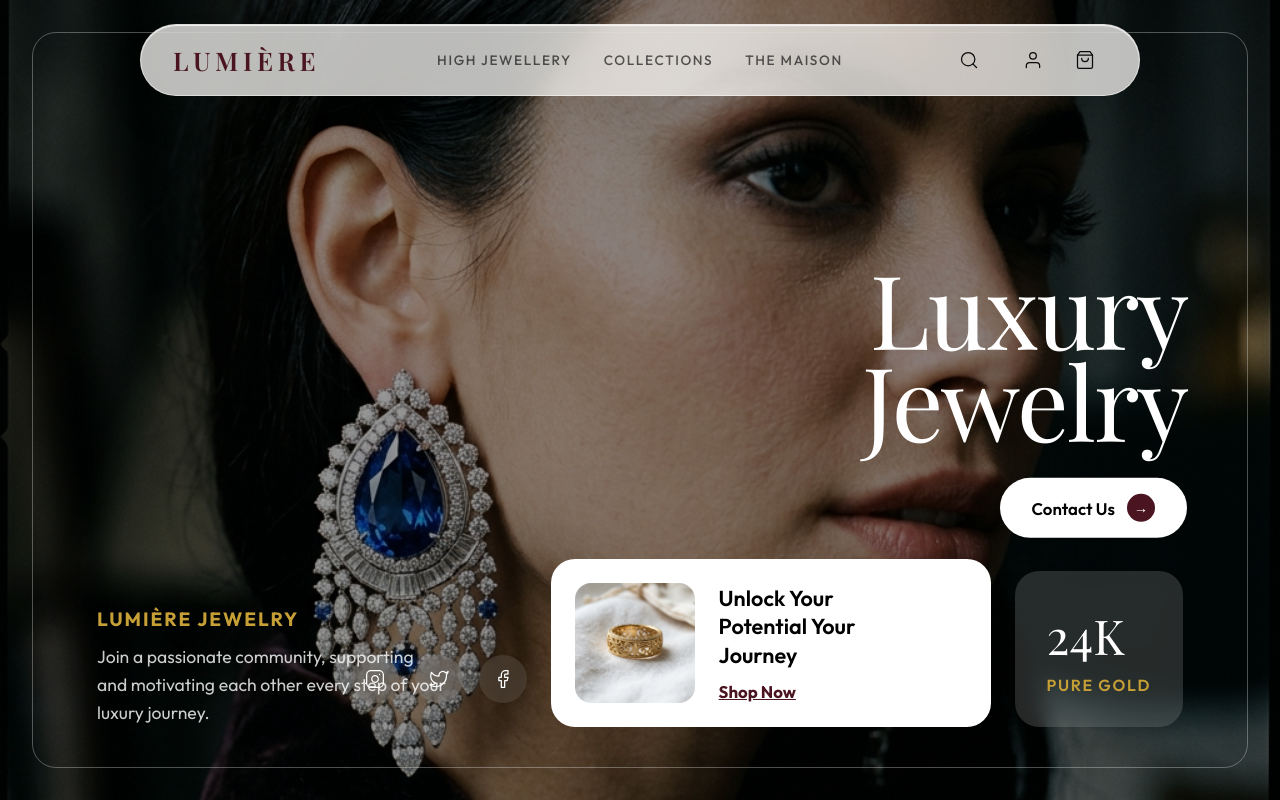
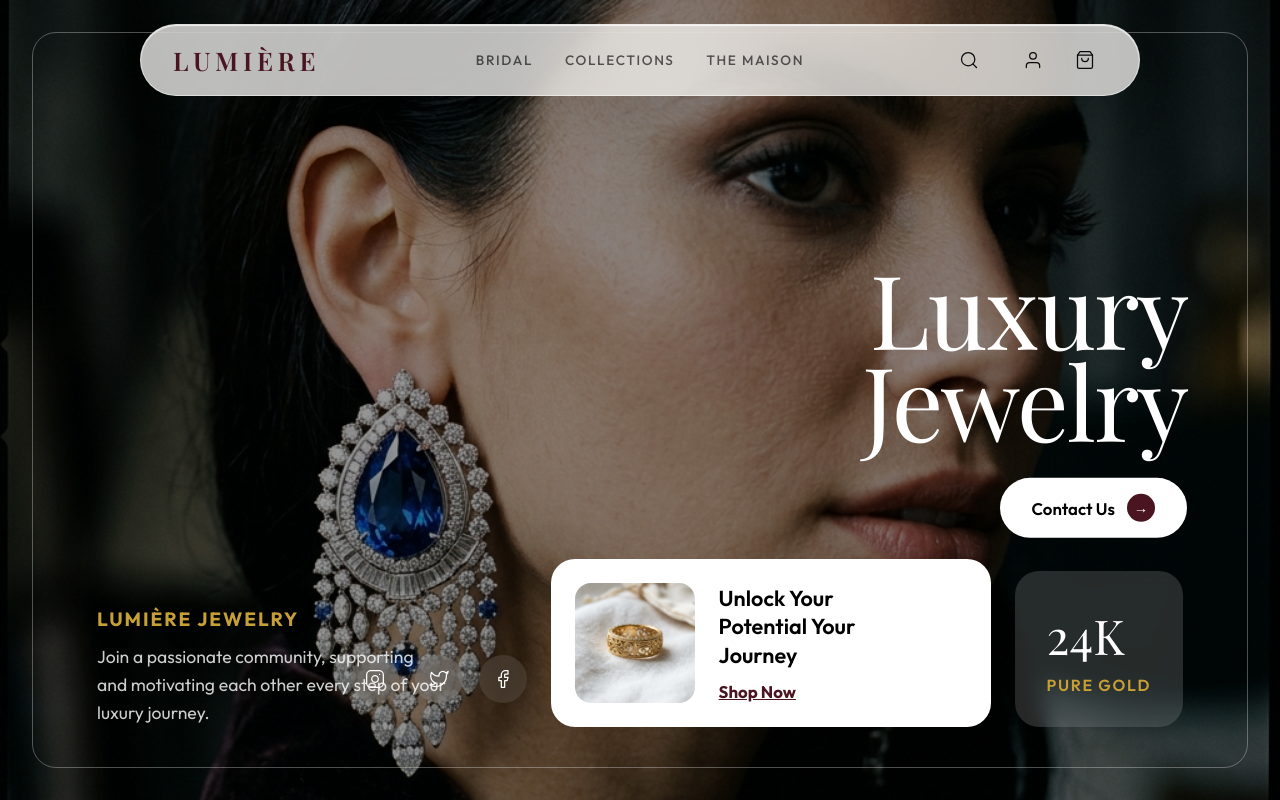
Before and after one commit to Royson-salis-18/lumiere, a React (Vite) app: page / in a window 1280 px wide. Shown: the top 800 px of the page. Built offline with nearby package versions, Linux system fonts and the light colour scheme; a web font is replaced by a local one.

Commit message:
style: rename 'High Jewellery' to 'Bridal' in navbar

```diff
--- a/src/App.jsx
+++ b/src/App.jsx
@@ -43,7 +43,7 @@ function Nav() {
   }, []);
 
   const leftLinks = [
-    { to: '/collections', label: 'High Jewellery' },
+    { to: '/collections', label: 'Bridal' },
     { to: '/collections', label: 'Collections' },
     { to: '/about',       label: 'The Maison' },
   ];
```
